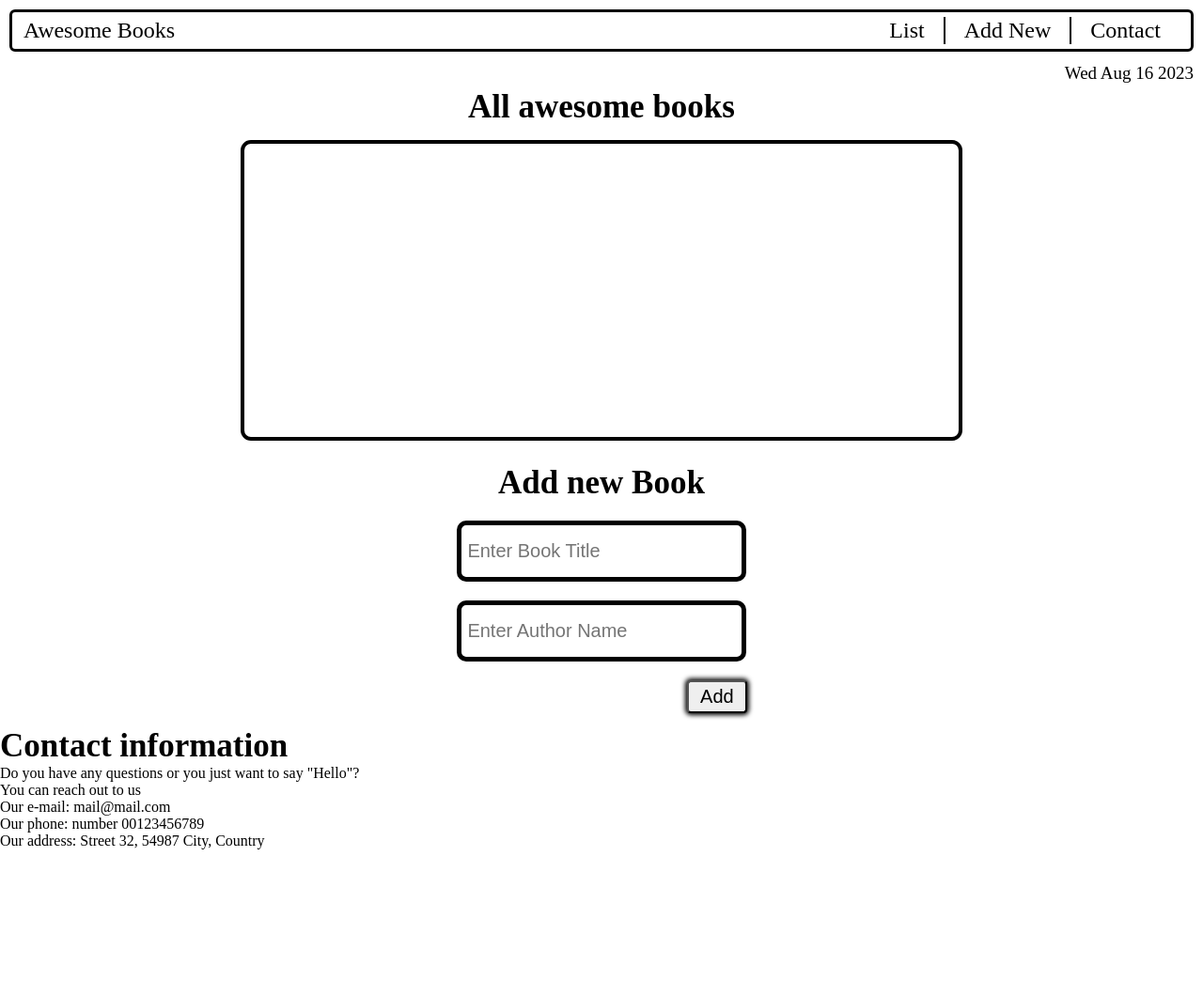
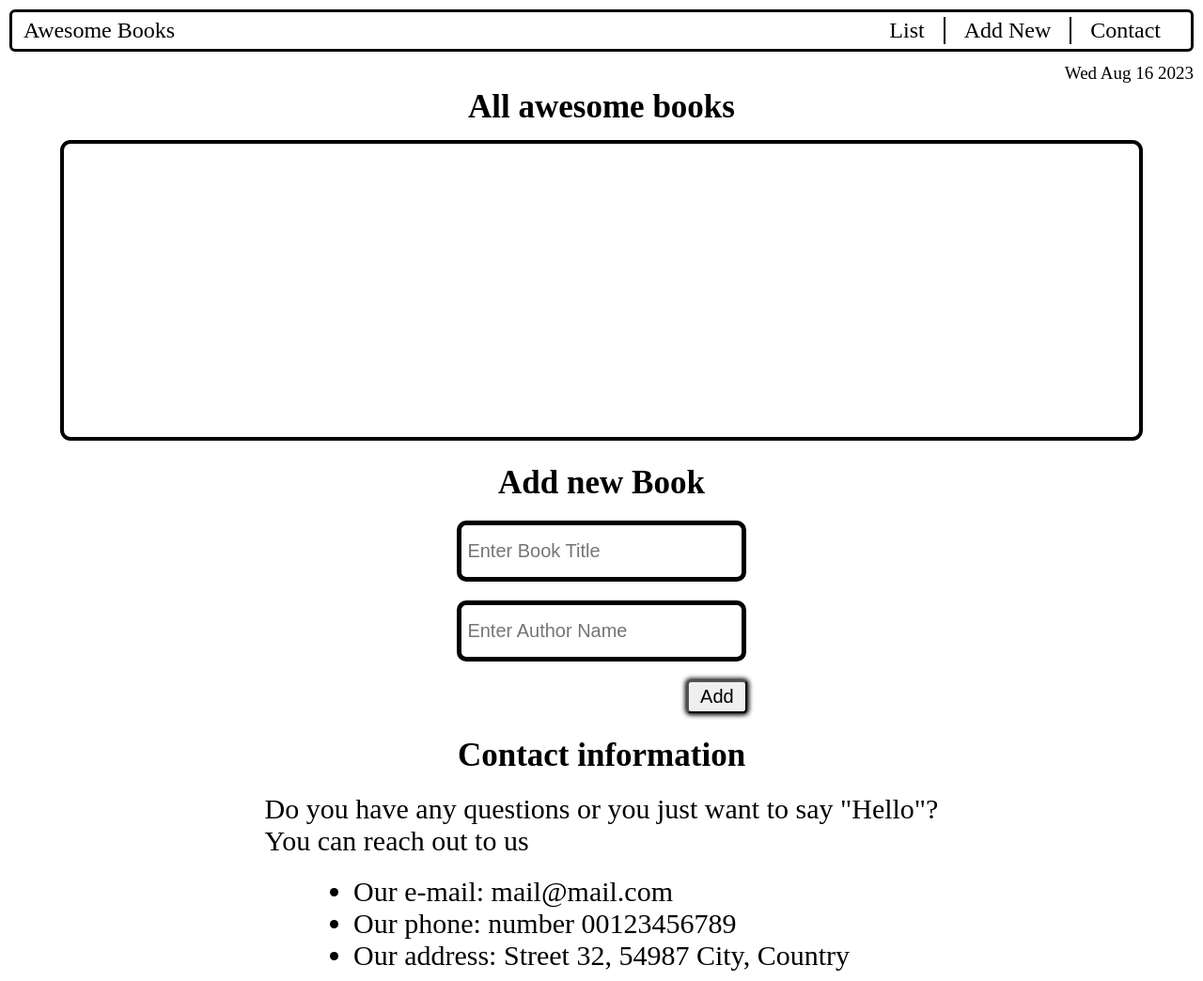
Before and after one commit to hamzaw9/bookListManager, a website: page index.html in a window 1280 px wide. Shown: the whole page at 94% size. Before the commit the page ends 904 px from the top, so only its background shows below. Drawn offline with Linux system fonts and the light colour scheme.

Commit message:
Add styles to contact section

```diff
--- a/style.css
+++ b/style.css
@@ -61,7 +61,7 @@ h1 {
 
 #book-list-inner {
   overflow: auto;
-  width: 60%;
+  width: 90%;
   display: flex;
   flex-direction: column;
   margin: 0 auto;
@@ -130,3 +130,20 @@ h2 {
   border-radius: 4px;
   box-shadow: 0 0 5px 2px rgba(0, 0, 0, 1);
 }
+
+#contact {
+  display: flex;
+  flex-direction: column;
+  align-items: center;
+  gap: 20px;
+  margin: 10px;
+}
+
+#contact p,
+#contact li {
+  font-size: 30px;
+}
+
+#contact li {
+  list-style-type: disc;
+}
```
